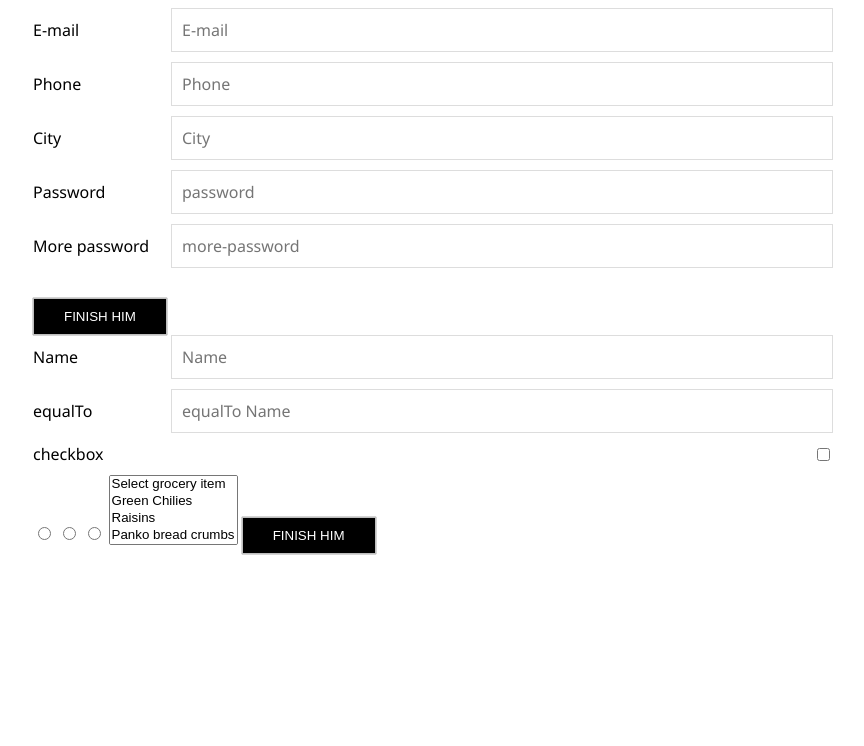
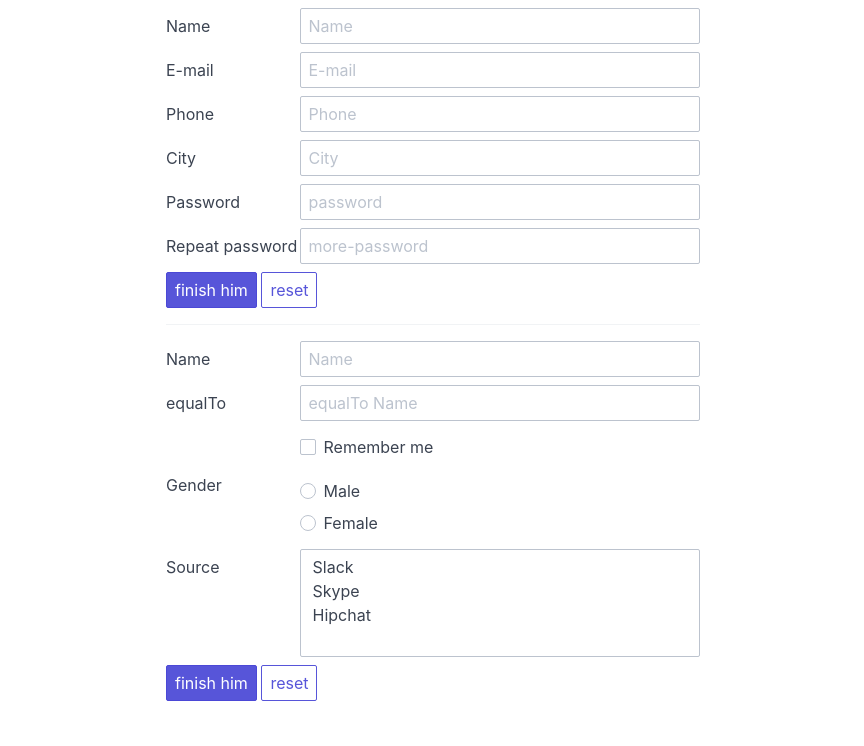
Before and after one commit to Zveromag/validator, a website built with webpack: page dist/demo.html in a window 1280 px wide. Shown: the part 54-800 px from the top of the page, without its empty margins (207-1071 px from the left). Built offline with nearby package versions, Linux system fonts and the light colour scheme.

Commit message:
Stylize the demo

```diff
--- a/dist/demo.html
+++ b/dist/demo.html
@@ -5,153 +5,128 @@
   <meta charset="UTF-8">
   <meta name="viewport" content="width=device-width, initial-scale=1.0">
   <meta http-equiv="X-UA-Compatible" content="ie=edge">
+  <link rel="stylesheet" href="https://unpkg.com/spectre.css/dist/spectre.min.css">
   <title>Document</title>
-    <style>
-      *,
-      *:before,
-      *:afrer {
-        -webkit-box-sizing: border-box;
-        box-sizing: border-box;
-      }
-
-      body {
-        font-size: 16px;
-        font-family: Segoe UI;
-      }
-
-      .wrap {
-        width: 800px;
-        margin: 0 auto;
-      }
-
-      label {
-        display: -webkit-box;
-        display: -ms-flexbox;
-        display: flex;
-        -ms-flex-wrap: wrap;
-        flex-wrap: wrap;
-        -webkit-box-pack: justify;
-        -ms-flex-pack: justify;
-        justify-content: space-between;
-        -webkit-box-align: center;
-        -ms-flex-align: center;
-        align-items: center;
-        margin-bottom: 10px;
-      }
-
-      input {
-        outline: none;
-      }
-
-      input[type=text],
-      input[type=password],
-      input[type=phone],
-      input[type=email] {
-        padding: 10px;
-        width: 80%;
-        border: 1px solid #ddd;
-        font-size: 16px;
-        font-family: Segoe UI;
-        -webkit-transition: border .7s, -webkit-box-shadow .7s;
-        transition: border .7s, -webkit-box-shadow .7s;
-        transition: border .7s, box-shadow .7s;
-        transition: border .7s, box-shadow .7s, -webkit-box-shadow .7s;
-        -webkit-transition-timing-function: steps(5, end);
-        transition-timing-function: steps(5, end);
-      }
-
-      input[type=text]:focus,
-      input[type=password]:focus,
-      input[type=phone]:focus,
-      input[type=email]:focus {
-        border: 1px solid #9b9bff;
-        -webkit-box-shadow: 0 0 3px #9b9bff;
-        box-shadow: 0 0 3px #9b9bff;
-      }
-
-      input[type=submit] {
-        border: 1px solid #bebebe;
-        background: #000;
-        color: #fff;
-        text-transform: uppercase;
-        -webkit-box-shadow: 0 0 1px #000;
-        box-shadow: 0 0 1px #000;
-        cursor: pointer;
-        padding: 10px 30px;
-        margin-top: 20px;
-        -webkit-transition: background .4s, color .4s, border .4s;
-        transition: background .4s, color .4s, border .4s;
-        -webkit-transition-timing-function: steps(5, end);
-        transition-timing-function: steps(5, end);
-      }
-
-      input[type=submit]:hover {
-        background: #fff;
-        color: #000;
-        border: 1px solid #bebebe;
-      }
-
-      input.is-error {
-        border: 1px solid #f00;
-      }
-    </style>
 </head>
 
 <body>
-  <div class="wrap">
-    <form action="" class="validate-js" method="POST">
-      <label for="name">
-        <span>Name</span>
-        <input type="text" id="name" name="name" placeholder="Name" data-valid="minLen(2)" data-valid-msg="Это поле должно содержать как минимум 2 символа">
-      </label>
-      <label for="e-mail">
-        <span>E-mail</span>
-        <input type="text" id="e-mail" name="e-mail" placeholder="E-mail" data-valid="required|email" />
-      </label>
-      <label for="phone">
-        <span>Phone</span>
-        <input type="text" id="phone" name="phone" placeholder="Phone" />
-      </label>
-      <label for="city">
-        <span>City</span>
-        <input type="text" id="city" name="city" placeholder="City" />
-      </label>
-      <label for="password">
-        <span>Password</span>
-        <input type="password" id="password" name="password" placeholder="password" />
-      </label>
-      <label for="more-password">
-        <span>More password</span>
-        <input type="password" id="more-password" name="more-password" placeholder="more-password" />
-      </label>
-      <input type="submit" value="finish him" class="btn" />
+  <div class="container" style="max-width: 550px">
+
+    <h2>Form validate</h2>
+
+    <form action="" class="form-horizontal validate-js" method="POST">
+      <div class="form-group">
+        <div class="col-3">
+          <label class="form-label" for="name">Name</label>
+        </div>
+        <div class="col-9">
+          <input class="form-input" type="text" id="name" name="name" placeholder="Name" data-valid="minLen(2)" data-valid-msg="Это поле должно содержать как минимум 2 символа">
+        </div>
+      </div>
+      <div class="form-group">
+        <div class="col-3">
+          <label class="form-label" for="e-mail">E-mail</label>
+        </div>
+        <div class="col-9">
+          <input class="form-input" type="text" id="e-mail" name="e-mail" placeholder="E-mail" data-valid="required|email" />
+        </div>
+      </div>
+      <div class="form-group">
+        <div class="col-3">
+          <label class="form-label" for="phone">Phone</label>
+        </div>
+        <div class="col-9">
+          <input class="form-input" type="text" id="phone" name="phone" placeholder="Phone" />
+        </div>
+      </div>
+      <div class="form-group">
+        <div class="col-3">
+          <label class="form-label" for="city">City</label>
+        </div>
+        <div class="col-9">
+          <input class="form-input" type="text" id="city" name="city" placeholder="City" />
+        </div>
+      </div>
+      <div class="form-group">
+        <div class="col-3">
+          <label class="form-label" for="password">Password</label>
+        </div>
+        <div class="col-9">
+          <input class="form-input" type="password" id="password" name="password" placeholder="password" />
+        </div>
+      </div>
+      <div class="form-group">
+        <div class="col-3">
+          <label class="form-label" for="more-password">Repeat password</label>
+        </div>
+        <div class="col-9">
+          <input class="form-input" type="password" id="more-password" name="more-password" placeholder="more-password" />
+        </div>
+      </div>
+      <!-- <div class="form-group"> -->
+        <button class="btn btn-primary">finish him</button>
+        <button type="reset" class="btn">reset</button>
+      <!-- </div> -->
     </form>
 
-    <form action="" class="validate-js" method="POST">
-      <label for="name">
-        <span>Name</span>
-        <input type="text" id="name" name="word" placeholder="Name" data-valid="maxLen(3)">
-      </label>
-      <label for="equal">
-        <span>equalTo</span>
-        <input type="text" id="equal" name="wordcheck" placeholder="equalTo Name" data-valid="equalTo(word)">
-      </label>
-      <label for="apply">
-        <span>checkbox</span>
-        <input type="checkbox" id="apply" name="apply" data-valid="required">
-      </label>
-      <input type="radio" name="feedback" id="name" data-valid="required">
-      <input type="radio" name="feedback" id="email" data-valid="required">
-      <input type="radio" name="feedback" id="phone" data-valid="required">
+    <div class="divider"></div>
 
-      <select id="customDropdown1" multiple data-valid="required">
-        <option value="">Select grocery item</option>
-        <option value="first">Green Chilies</option>
-        <option value="second">Raisins</option>
-        <option value="third">Panko bread crumbs</option>
-        <option value="fourth">Assistance</option>
-      </select>
-      <input type="submit" value="finish him" class="btn" />
+    <form action="" class="form-horizontal validate-js" method="POST">
+      <div class="form-group">
+        <div class="col-3">
+          <label class="form-label" for="name">Name</label>
+        </div>
+        <div class="col-9">
+          <input class="form-input" type="text" id="name" name="word" placeholder="Name" data-valid="maxLen(3)">
+        </div>
+      </div>
+      <div class="form-group">
+        <div class="col-3">
+          <label class="form-label" for="equal">equalTo</label>
+        </div>
+        <div class="col-9">
+          <input class="form-input" type="text" id="equal" name="wordcheck" placeholder="equalTo Name" data-valid="equalTo(word)">
+        </div>
+      </div>
+      <div class="form-group">
+        <div class="col-9 col-ml-auto">
+          <label class="form-checkbox" for="apply">
+            <input type="checkbox" id="apply" data-valid="required">
+            <i class="form-icon"></i> Remember me
+          </label>
+        </div>
+      </div>
+      <div class="form-group">
+        <div class="col-3">
+          Gender
+        </div>
+        <div class="col-9">
+          <label class="form-radio">
+            <input type="radio" name="gender" data-valid="required">
+            <i class="form-icon"></i> Male
+          </label>
+          <label class="form-radio">
+            <input type="radio" name="gender" data-valid="required">
+            <i class="form-icon"></i> Female
+          </label>
+        </div>
+      </div>
+      <div class="form-group">
+        <div class="col-3">
+          <label class="form-label">Source</label>
+        </div>
+        <div class="col-9">
+          <select class="form-select" multiple="" data-valid="required">
+            <option value="slack">Slack</option>
+            <option value="skype">Skype</option>
+            <option value="hipchat">Hipchat</option>
+          </select>
+        </div>
+      </div>
+      <!-- <div class="form-group"> -->
+        <button class="btn btn-primary">finish him</button>
+        <button type="reset" class="btn">reset</button>
+      <!-- </div> -->
     </form>
   </div>
   <script src="validator.js"></script>
@@ -172,7 +147,7 @@
       onError: function (errors) {
 
         errors.forEach(function (error) {
-          error.el.className = 'is-error';
+          error.el.closest('.form-group').classList.add('has-error');
         });
         console.log(errors);
       },
```
